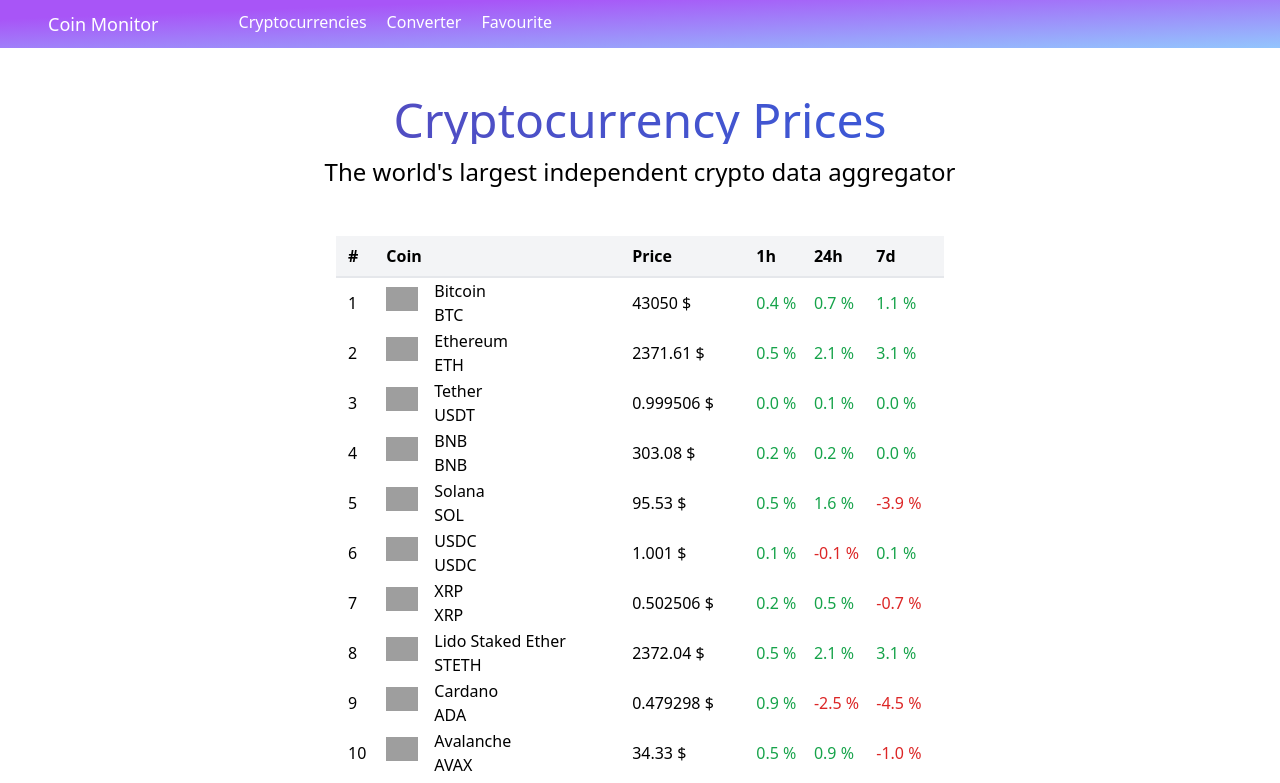
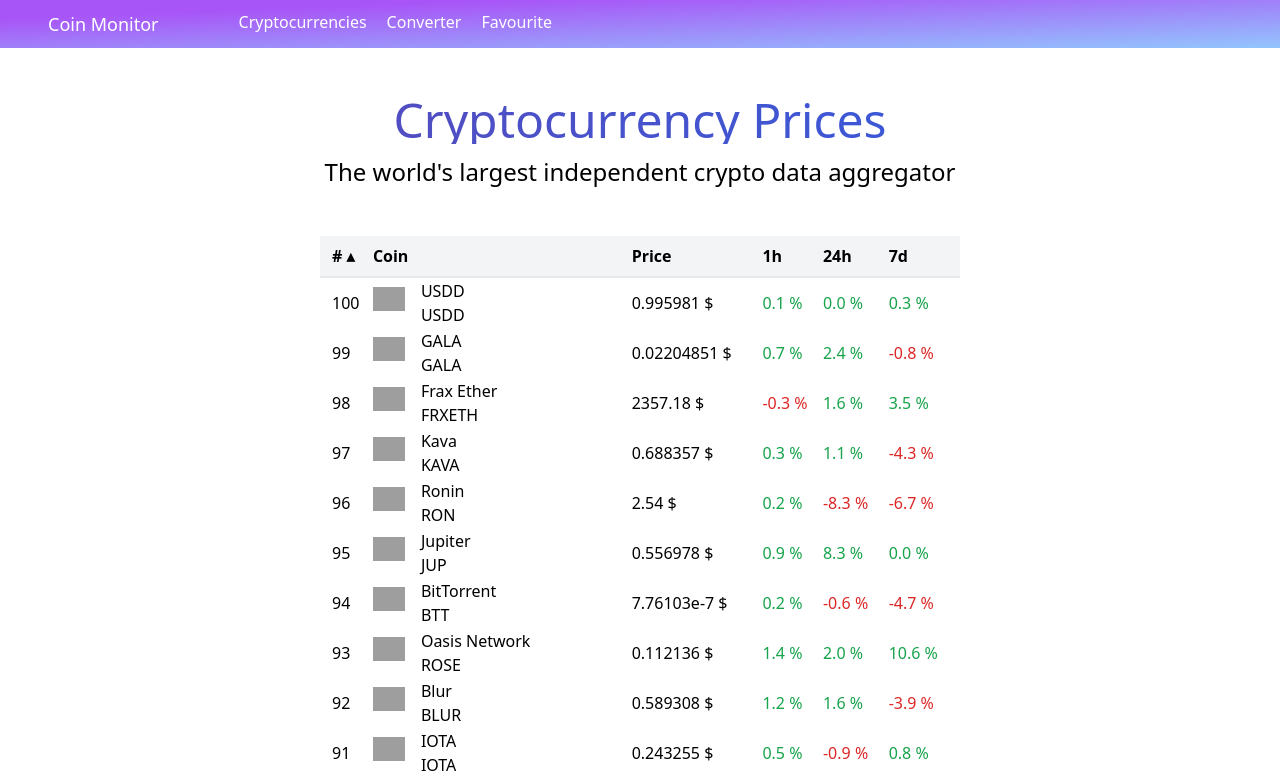
Before and after one commit to leonov-o/coin-monitor, a React (Vite) app: page / in a window 1280 px wide. Shown: the top 783 px of the page. Built offline with nearby package versions, Linux system fonts and the light colour scheme; grey boxes are pictures that could not be loaded.

Commit message:
Implementing table sorting.

```diff
--- a/src/widgets/coinsTable/ui/CoinsTable.jsx
+++ b/src/widgets/coinsTable/ui/CoinsTable.jsx
@@ -1,7 +1,7 @@
-import React from 'react';
+import React, {useEffect, useState} from 'react';
 import {CoinRow} from "../../../entities/coin/index.js";
 
-const coins = [
+const coinsList = [
     {
         "id": "bitcoin",
         "symbol": "btc",
@@ -3184,17 +3184,51 @@
     }
 ]
 export const CoinsTable = () => {
+    const [coins, setCoins] = useState(coinsList);
+    const [sortBy, setSortBy] = useState("market_cap_rank");
+    const [desc, setDesc] = useState(false);
+
+    useEffect(() => {
+        const sorted = coins.sort((a, b) => {
+            const aValue = sortBy === "name" ? a[sortBy].toLowerCase() : a[sortBy];
+            const bValue = sortBy === "name" ? b[sortBy].toLowerCase() : b[sortBy];
+            if (desc) {
+                return aValue > bValue ? 1 : -1;
+            } else {
+                return aValue < bValue ? 1 : -1;
+            }
+        });
+        setCoins([...sorted])
+    }, [sortBy, desc]);
+
+    const setSort = (e) => {
+        setSortBy(e.target.id);
+        setDesc(!desc);
+    }
+
+    const handleSort = (id) => {
+        if (sortBy === id) {
+            if (desc) {
+                return "▾";
+            }
+            return "▴";
+        }
+    }
+
     return (
-        <div className="px-96 flex justify-center pb-24">
+        <div className="px-80 flex justify-center pb-24">
             <table className="table-auto w-full min-w-[608px]">
                 <thead>
-                <tr className="text-left bg-gray-100 border-b-2">
-                    <th className="pl-3 py-2">#</th>
-                    <th className="py-2">Coin</th>
-                    <th className="py-2">Price</th>
-                    <th className="py-2">1h</th>
-                    <th className="py-2">24h</th>
-                    <th className="py-2">7d</th>
+                <tr onClick={setSort} className="text-left bg-gray-100 border-b-2 cursor-pointer select-none">
+                    <th id="market_cap_rank" className="pl-3 py-2"># {handleSort("market_cap_rank")}</th>
+                    <th id="name" className="py-2">Coin {handleSort("name")}</th>
+                    <th id="current_price" className="py-2">Price {handleSort("current_price")}</th>
+                    <th id="price_change_percentage_1h_in_currency"
+                        className="py-2">1h {handleSort("price_change_percentage_1h_in_currency")}</th>
+                    <th id="price_change_percentage_24h_in_currency"
+                        className="py-2">24h {handleSort("price_change_percentage_24h_in_currency")}</th>
+                    <th id="price_change_percentage_7d_in_currency"
+                        className="py-2">7d {handleSort("price_change_percentage_7d_in_currency")}</th>
                 </tr>
                 </thead>
                 <tbody>
```
